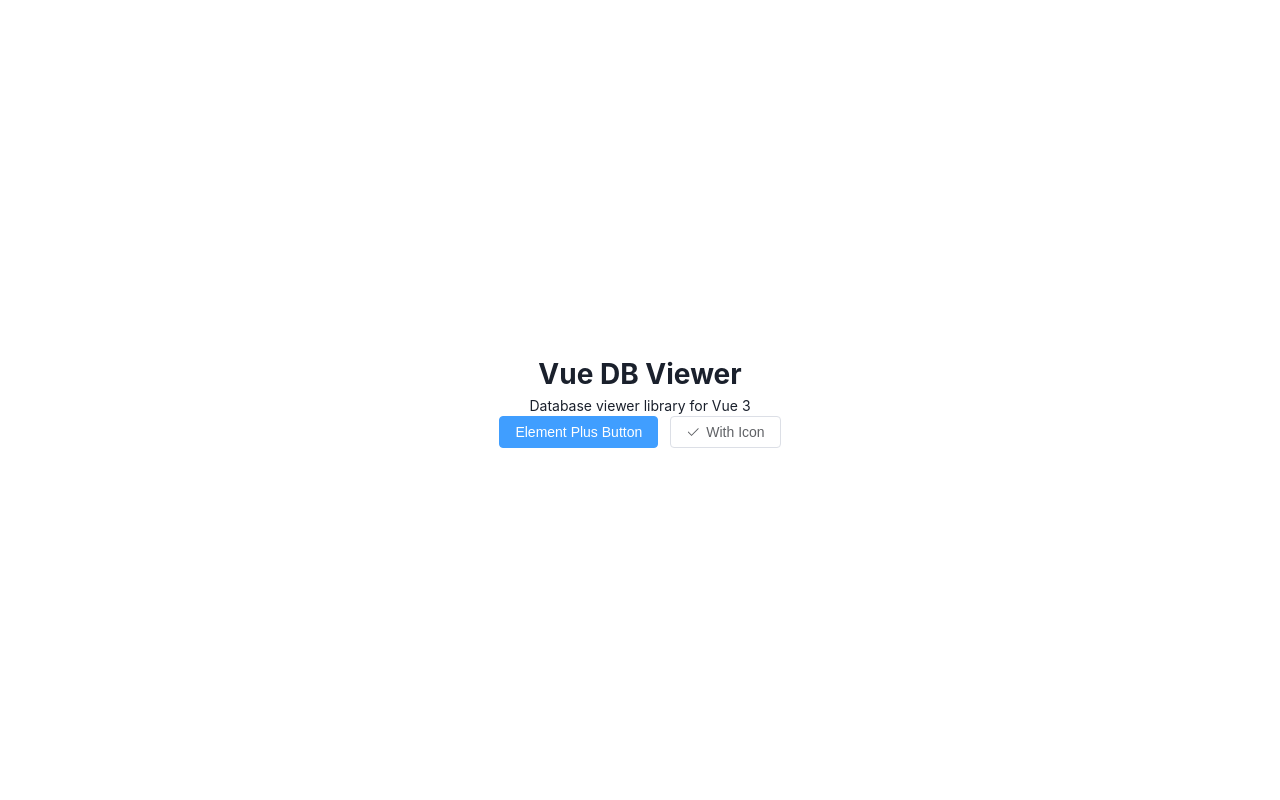
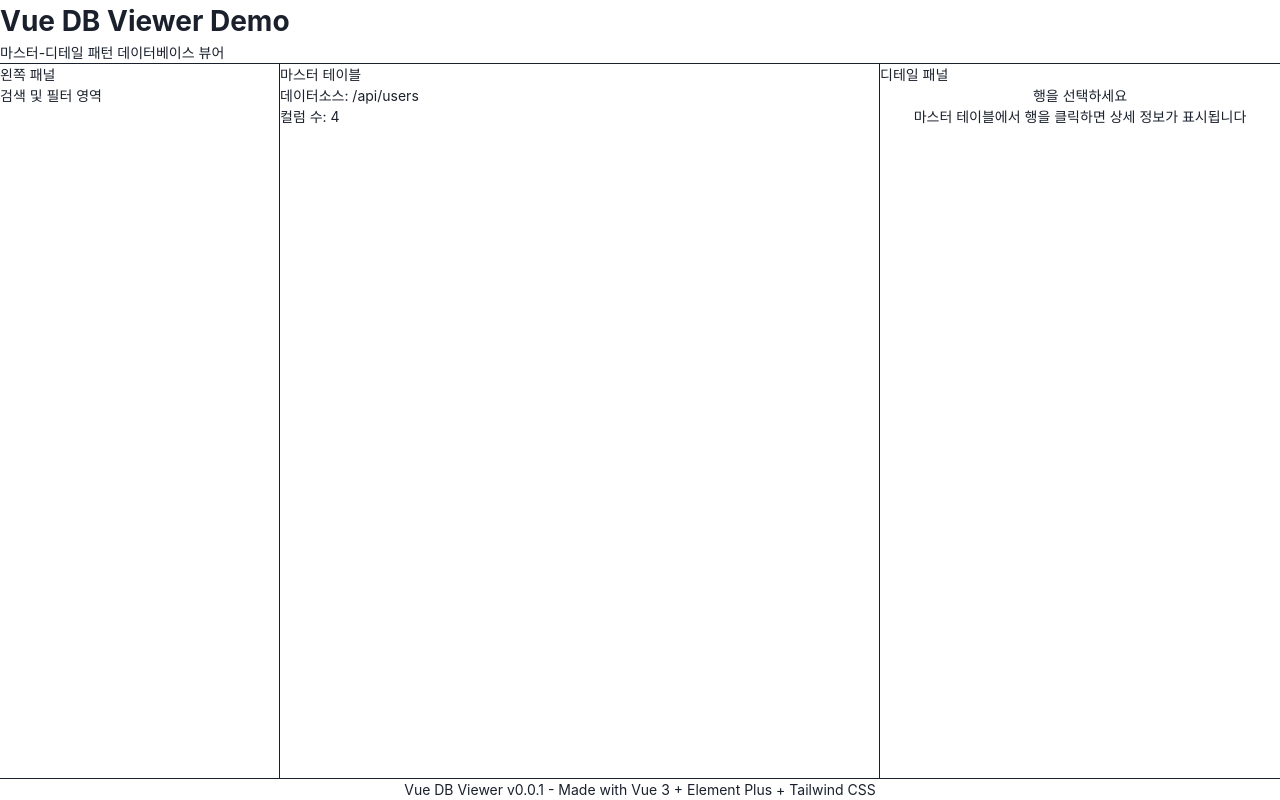
Before and after one commit to sodevv2025/vue-db-viewer, a Vue app: page / in a window 1280 px wide. Built offline with nearby package versions, Linux system fonts and the light colour scheme.

Commit message:
Add VueDBViewer main component

```diff
--- a/src/App.vue
+++ b/src/App.vue
@@ -1,25 +1,102 @@
 <script setup lang="ts">
-import { Check } from '@element-plus/icons-vue'
+import { ref } from 'vue'
+import VueDBViewer from './components/VueDBViewer.vue'
+import type { VueDBViewerConfig, SelectedRow } from './types'
+
+// 선택된 행
+const selectedRow = ref<SelectedRow>(null)
+
+// 뷰어 설정
+const config: VueDBViewerConfig = {
+  // 레이아웃 설정
+  layout: {
+    splitRatio: 0.6,
+    resizable: true,
+  },
+
+  // 왼쪽 패널 설정
+  leftPanel: {
+    collapsible: true,
+    width: 280,
+    sections: [
+      {
+        id: 'search',
+        title: '검색',
+      },
+    ],
+  },
+
+  // 마스터 테이블 설정
+  master: {
+    dataSource: '/api/users',
+    rowKey: 'id',
+    selectionMode: 'single',
+    columns: [
+      { key: 'id', label: 'ID', width: 80, align: 'center' },
+      { key: 'name', label: '이름', sortable: true },
+      { key: 'email', label: '이메일' },
+      { key: 'status', label: '상태' },
+    ],
+    pagination: {
+      pageSize: 20,
+      pageSizes: [10, 20, 50, 100],
+    },
+  },
+
+  // 디테일 패널 설정
+  detail: {
+    editable: true,
+    tabs: [
+      {
+        id: 'info',
+        label: '기본 정보',
+        fields: [
+          { key: 'name', label: '이름', editable: true },
+          { key: 'email', label: '이메일', editable: true },
+        ],
+      },
+    ],
+    actions: [
+      { label: '수정', action: 'edit', type: 'primary' },
+      { label: '삭제', action: 'delete', type: 'danger' },
+    ],
+  },
+}
+
+// 이벤트 핸들러
+const handleRowSelect = (payload: { row: any; index: number }) => {
+  console.log('행 선택:', payload)
+}
 </script>
 
 <template>
-  <div id="app" class="p-8 text-center">
-    <h1 class="text-4xl font-bold mb-4">Vue DB Viewer</h1>
-    <p class="text-gray-600 mb-6">Database viewer library for Vue 3</p>
+  <VueDBViewer
+    :config="config"
+    v-model:selected-row="selectedRow"
+    @row-select="handleRowSelect"
+  >
+    <template #header>
+      <div class="px-6 py-4">
+        <h1 class="text-2xl font-bold text-gray-800">Vue DB Viewer Demo</h1>
+        <p class="text-sm text-gray-500 mt-1">마스터-디테일 패턴 데이터베이스 뷰어</p>
+      </div>
+    </template>
 
-    <div class="flex gap-4 justify-center">
-      <el-button type="primary">Element Plus Button</el-button>
-      <el-button :icon="Check">With Icon</el-button>
-    </div>
-  </div>
+    <template #footer>
+      <div class="px-6 py-3 text-sm text-gray-500 text-center">
+        Vue DB Viewer v0.0.1 - Made with Vue 3 + Element Plus + Tailwind CSS
+      </div>
+    </template>
+  </VueDBViewer>
 </template>
 
-<style scoped>
+<style>
+body {
+  margin: 0;
+  padding: 0;
+}
+
 #app {
-  min-height: 100vh;
-  display: flex;
-  flex-direction: column;
-  align-items: center;
-  justify-content: center;
+  height: 100vh;
 }
 </style>
--- /dev/null
+++ b/src/components/VueDBViewer.vue
@@ -0,0 +1,151 @@
+<script setup lang="ts">
+import { ref, computed, provide } from 'vue'
+import type { VueDBViewerConfig, SelectedRow } from '../types'
+
+/**
+ * VueDBViewer - 마스터-디테일 패턴의 데이터베이스 뷰어 컴포넌트
+ *
+ * @example
+ * <VueDBViewer
+ *   :config="config"
+ *   v-model:selected-row="selectedRow"
+ *   @row-select="handleRowSelect"
+ * />
+ */
+
+// Props
+interface Props {
+  /** 뷰어 설정 */
+  config: VueDBViewerConfig
+  /** 선택된 행 (v-model) */
+  selectedRow?: SelectedRow
+}
+
+const props = defineProps<Props>()
+
+// Emits
+const emit = defineEmits<{
+  /** 선택된 행 변경 이벤트 */
+  'update:selectedRow': [row: SelectedRow]
+  /** 행 선택 이벤트 */
+  'row-select': [payload: { row: any; index: number }]
+  /** 필터 변경 이벤트 */
+  'filter-change': [payload: { filters: Record<string, any> }]
+  /** 정렬 변경 이벤트 */
+  'sort-change': [payload: { column: string; direction: 'asc' | 'desc' | null }]
+  /** 페이지 변경 이벤트 */
+  'page-change': [payload: { page: number; pageSize: number }]
+}>()
+
+// State
+const internalSelectedRow = ref<SelectedRow>(props.selectedRow || null)
+
+// Computed
+const layoutConfig = computed(() => ({
+  splitRatio: props.config.layout?.splitRatio ?? 0.5,
+  minMasterWidth: props.config.layout?.minMasterWidth ?? 400,
+  minDetailWidth: props.config.layout?.minDetailWidth ?? 400,
+  resizable: props.config.layout?.resizable ?? true,
+}))
+
+const hasLeftPanel = computed(() => !!props.config.leftPanel)
+const hasDetailPanel = computed(() => !!props.config.detail)
+
+// Methods
+const handleRowSelect = (row: any, index: number) => {
+  internalSelectedRow.value = row
+  emit('update:selectedRow', row)
+  emit('row-select', { row, index })
+}
+
+// Provide config to child components
+provide('vdb-config', props.config)
+provide('vdb-selected-row', internalSelectedRow)
+</script>
+
+<template>
+  <div class="vdb-viewer flex flex-col h-screen bg-gray-50">
+    <!-- Header Slot -->
+    <header v-if="$slots.header" class="vdb-header bg-white border-b border-gray-200">
+      <slot name="header" />
+    </header>
+
+    <!-- Main Content Area -->
+    <main class="vdb-main flex-1 flex overflow-hidden">
+      <!-- Left Panel (Filters/Search) -->
+      <aside
+        v-if="hasLeftPanel"
+        class="vdb-left-panel bg-white border-r border-gray-200 flex-shrink-0"
+        :style="{ width: `${config.leftPanel?.width ?? 280}px` }"
+      >
+        <div class="p-4">
+          <div class="text-lg font-semibold mb-4">왼쪽 패널</div>
+          <div class="text-sm text-gray-500">검색 및 필터 영역</div>
+        </div>
+      </aside>
+
+      <!-- Main Content (Master + Detail) -->
+      <div class="vdb-content flex-1 flex overflow-hidden">
+        <!-- Master Table Section -->
+        <section
+          class="vdb-master bg-white border-r border-gray-200 overflow-auto"
+          :style="{ width: hasDetailPanel ? `${layoutConfig.splitRatio * 100}%` : '100%' }"
+        >
+          <div class="p-4">
+            <div class="text-xl font-bold mb-4">마스터 테이블</div>
+            <div class="text-sm text-gray-500 mb-4">
+              데이터소스: {{ typeof config.master.dataSource === 'string' ? config.master.dataSource : '배열' }}
+            </div>
+            <div class="text-sm text-gray-500">
+              컬럼 수: {{ config.master.columns.length }}
+            </div>
+          </div>
+        </section>
+
+        <!-- Resizer (드래그 가능한 구분선) -->
+        <div
+          v-if="hasDetailPanel && layoutConfig.resizable"
+          class="vdb-resizer w-1 bg-gray-300 hover:bg-blue-500 cursor-col-resize transition-colors"
+        />
+
+        <!-- Detail Panel Section -->
+        <section
+          v-if="hasDetailPanel"
+          class="vdb-detail bg-white overflow-auto"
+          :style="{ width: `${(1 - layoutConfig.splitRatio) * 100}%` }"
+        >
+          <div class="p-4">
+            <div class="text-xl font-bold mb-4">디테일 패널</div>
+            <div v-if="!internalSelectedRow" class="text-center py-12 text-gray-400">
+              <div class="text-lg mb-2">행을 선택하세요</div>
+              <div class="text-sm">마스터 테이블에서 행을 클릭하면 상세 정보가 표시됩니다</div>
+            </div>
+            <div v-else class="text-sm text-gray-600">
+              선택된 행 정보가 여기에 표시됩니다
+            </div>
+          </div>
+        </section>
+      </div>
+    </main>
+
+    <!-- Footer Slot -->
+    <footer v-if="$slots.footer" class="vdb-footer bg-white border-t border-gray-200">
+      <slot name="footer" />
+    </footer>
+  </div>
+</template>
+
+<style scoped>
+.vdb-viewer {
+  font-family: -apple-system, BlinkMacSystemFont, 'Segoe UI', Roboto, 'Helvetica Neue', Arial, sans-serif;
+}
+
+.vdb-resizer {
+  user-select: none;
+  touch-action: none;
+}
+
+.vdb-resizer:active {
+  background-color: #3b82f6;
+}
+</style>
```
